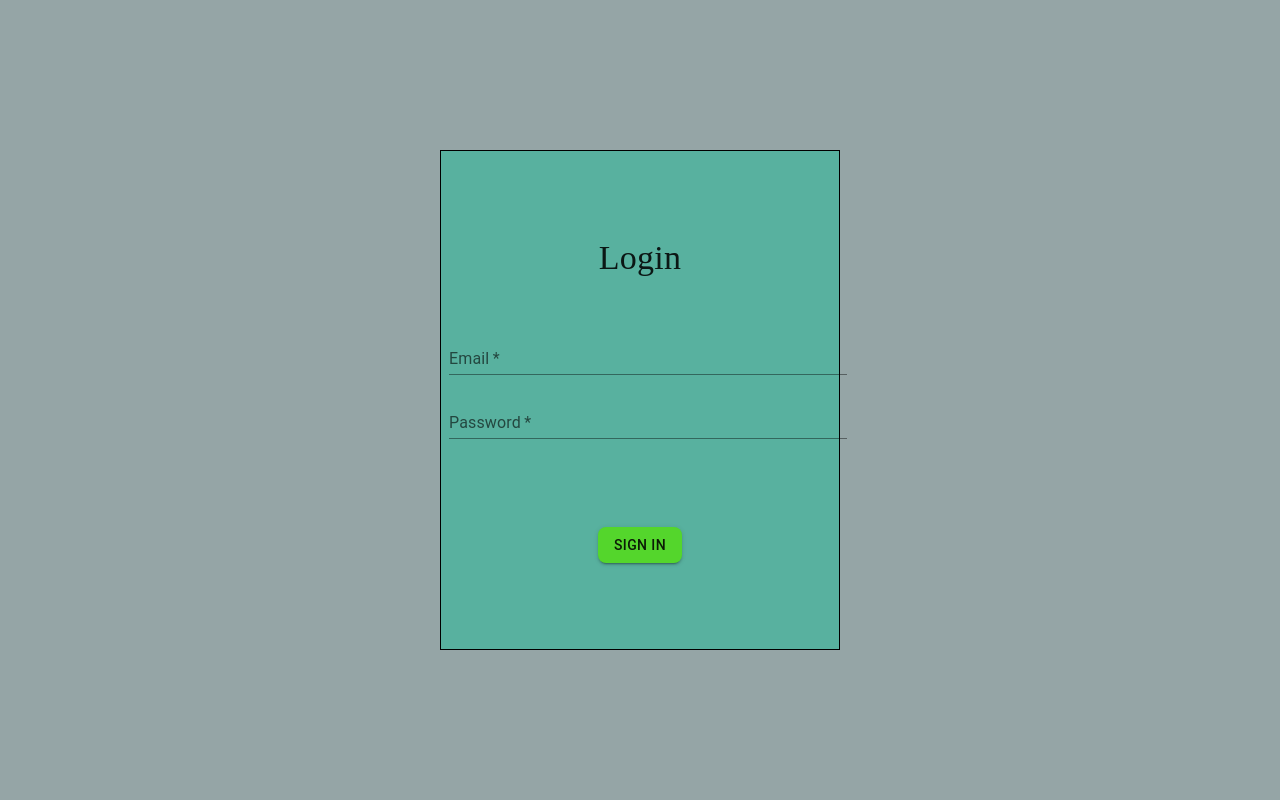
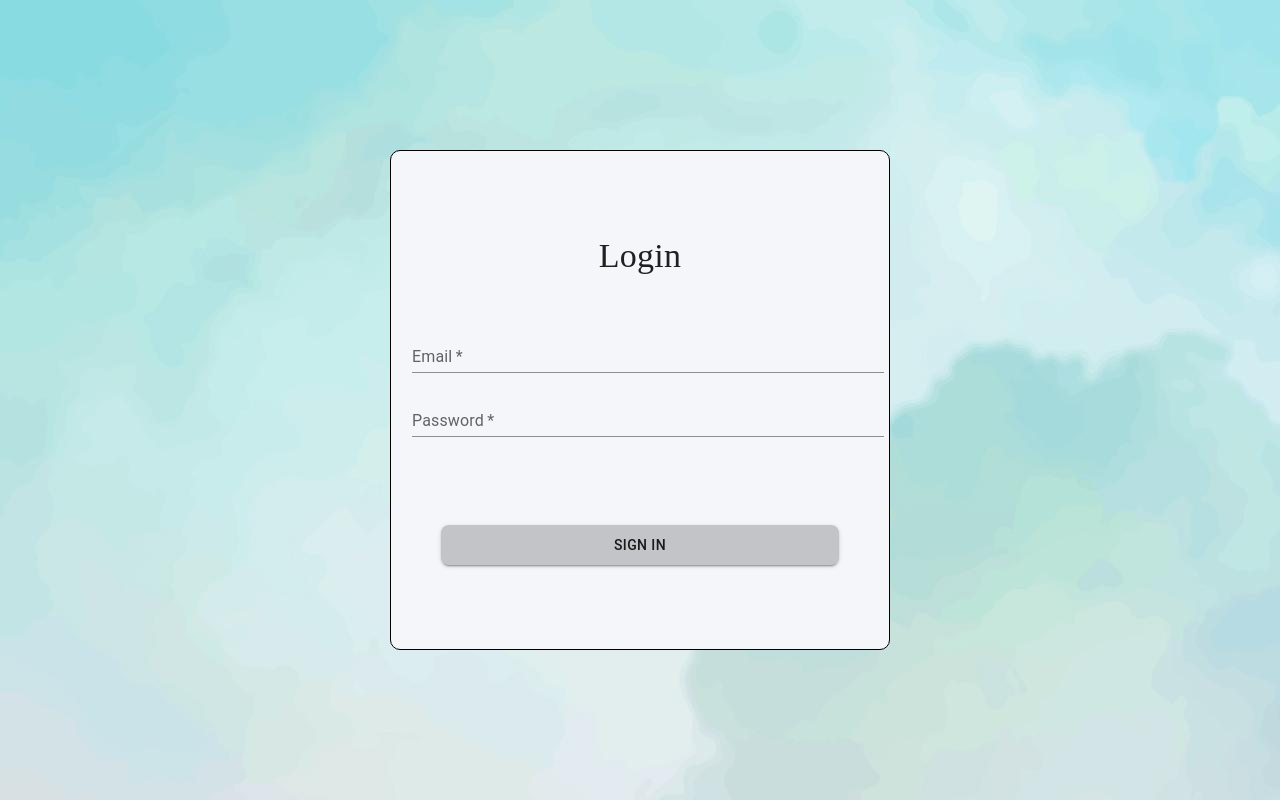
Before and after one commit to tracytrle/ezedu-frontend, a React (Create React App) app: page /login in a window 1280 px wide. Built offline with nearby package versions, Linux system fonts and the light colour scheme; no server answers.

Commit message:
changed background

```diff
--- a/src/components/LandpageButton.js
+++ b/src/components/LandpageButton.js
@@ -2,8 +2,10 @@ import * as React from "react";
 import Stack from "@mui/material/Stack";
 import Button from "@mui/material/Button";
 import { useNavigate } from "react-router-dom";
+import { useTheme } from "@mui/material/styles";
 
 export default function LandpageButton() {
+  const theme = useTheme();
   const navigate = useNavigate();
 
   const handleSignIn = () => {
@@ -17,13 +19,13 @@ export default function LandpageButton() {
     <Stack spacing={2} direction="row">
       <Button
         onClick={() => handleSignIn()}
-        sx={{ backgroundColor: "#54D62C" }}
+        sx={{ backgroundColor: theme.palette.primary.dark }}
         variant="contained"
       >
         Sign In
       </Button>
       <Button
-        sx={{ backgroundColor: "#54D62C" }}
+        sx={{ backgroundColor: theme.palette.primary.dark }}
         variant="contained"
         onClick={() => handleRegister()}
       >
--- a/src/components/ThemeProvider.js
+++ b/src/components/ThemeProvider.js
@@ -7,6 +7,8 @@ import {
 const PRIMARY = {
   main: "#f5f6fa",
   light: "#ffffff",
+  dark: "#c3c4c7",
+  opacity: "#dfe4ea",
 };
 
 const SECONDARY = {
--- a/src/pages/LandingPage.js
+++ b/src/pages/LandingPage.js
@@ -13,6 +13,7 @@ function LandingPage() {
         display: "flex",
         justifyContent: "center",
         flexDirection: "row",
+        backgroundImage: `url("./mainBG.jpg")`,
       }}
     >
       <Box
--- a/src/pages/Loginpage.js
+++ b/src/pages/Loginpage.js
@@ -6,8 +6,10 @@ import Button from "@mui/material/Button";
 import { useNavigate } from "react-router-dom";
 import { AuthContext } from "../AuthComponents/AuthContext";
 import { login } from "../api/api";
+import { useTheme } from "@mui/material/styles";
 
 function LoginPage() {
+  const theme = useTheme();
   const [email, setEmail] = useState("");
   const [password, setPassword] = useState("");
   const { setAuthInfo } = useContext(AuthContext);
@@ -35,19 +37,24 @@ function LoginPage() {
         justifyContent: "center",
         alignItems: "center",
         flexDirection: "row",
-        backgroundColor: "#95a5a6",
+        backgroundImage: `url("./mainBG.jpg")`,
       }}
     >
       <Box
         sx={{
-          width: "400px",
+          width: {
+            xs: "100%",
+            sm: "500px",
+          },
+          maxWidth: "90%",
           height: "500px",
           display: "flex",
           justifyContent: "center",
           flexDirection: "column",
           alignItems: "center",
           border: "1px solid black",
-          backgroundColor: "#58B19F",
+          borderRadius: "10px",
+          backgroundColor: theme.palette.primary.main,
         }}
         // onSubmit={handleOnSubmit}
       >
@@ -63,13 +70,20 @@ function LoginPage() {
           autoComplete="off"
         >
           <TextField
+            sx={{
+              "&:hover": { backgroundColor: theme.palette.primary.opacity },
+            }}
             id="standard-basic"
             label="Email"
             variant="standard"
             onChange={(e) => setEmail(e.target.value)}
             required
           />
+
           <TextField
+            sx={{
+              "&:hover": { backgroundColor: theme.palette.primary.opacity },
+            }}
             id="standard-basic"
             label="Password"
             variant="standard"
@@ -79,9 +93,11 @@ function LoginPage() {
         </Box>
         <Button
           sx={{
-            backgroundColor: "#54D62C",
+            width: "80%",
+            height: "40px",
+            backgroundColor: theme.palette.primary.dark,
             marginTop: 10,
-            "&:hover": { backgroundColor: "#229A16" },
+            "&:hover": { backgroundColor: "#A3E4EA" },
           }}
           variant="contained"
           onClick={handleOnSubmit}
--- a/src/pages/RegisterPage.js
+++ b/src/pages/RegisterPage.js
@@ -5,8 +5,10 @@ import TextField from "@mui/material/TextField";
 import Button from "@mui/material/Button";
 import { useNavigate } from "react-router-dom";
 import { register } from "../api/api";
+import { useTheme } from "@mui/material/styles";
 
 function RegisterPage() {
+  const theme = useTheme();
   const [email, setEmail] = useState("");
   const [password, setPassword] = useState("");
   const navigator = useNavigate();
@@ -25,19 +27,6 @@ function RegisterPage() {
     }
   };
 
-  // const handleOnSubmit = async (e) => {
-  //   e.preventDefault();
-  //   try {
-  //     const res = await register(email, password);
-  //     alert("User registered successfully");
-  //     navigator(`/homepage`);
-  //   } catch (error) {
-  //     if (error.response.status === 401) {
-  //       alert("Invalid Credentials");
-  //     }
-  //   }
-  // };
-
   return (
     <Stack
       sx={{
@@ -47,19 +36,24 @@ function RegisterPage() {
         justifyContent: "center",
         alignItems: "center",
         flexDirection: "row",
-        backgroundColor: "#95a5a6",
+        backgroundImage: `url("./mainBG.jpg")`,
       }}
     >
       <Box
         sx={{
-          width: "400px",
+          width: {
+            xs: "100%",
+            sm: "500px",
+          },
+          maxWidth: "90%",
           height: "500px",
           display: "flex",
           justifyContent: "center",
           flexDirection: "column",
           alignItems: "center",
           border: "1px solid black",
-          backgroundColor: "#58B19F",
+          borderRadius: "10px",
+          backgroundColor: theme.palette.primary.main,
         }}
         // onSubmit={handleOnSubmit}
       >
@@ -75,6 +69,9 @@ function RegisterPage() {
           autoComplete="off"
         >
           <TextField
+            sx={{
+              "&:hover": { backgroundColor: theme.palette.primary.opacity },
+            }}
             id="standard-basic"
             label="Email"
             variant="standard"
@@ -82,6 +79,9 @@ function RegisterPage() {
             required
           />
           <TextField
+            sx={{
+              "&:hover": { backgroundColor: theme.palette.primary.opacity },
+            }}
             id="standard-basic"
             label="Password"
             variant="standard"
@@ -91,9 +91,11 @@ function RegisterPage() {
         </Box>
         <Button
           sx={{
-            backgroundColor: "#54D62C",
+            width: "80%",
+            height: "40px",
+            backgroundColor: theme.palette.primary.dark,
             marginTop: 10,
-            "&:hover": { backgroundColor: "#229A16" },
+            "&:hover": { backgroundColor: "#A3E4EA" },
           }}
           variant="contained"
           onClick={handleOnSubmit}
```
Also changed, not shown: public/mainBG.jpg (added).
